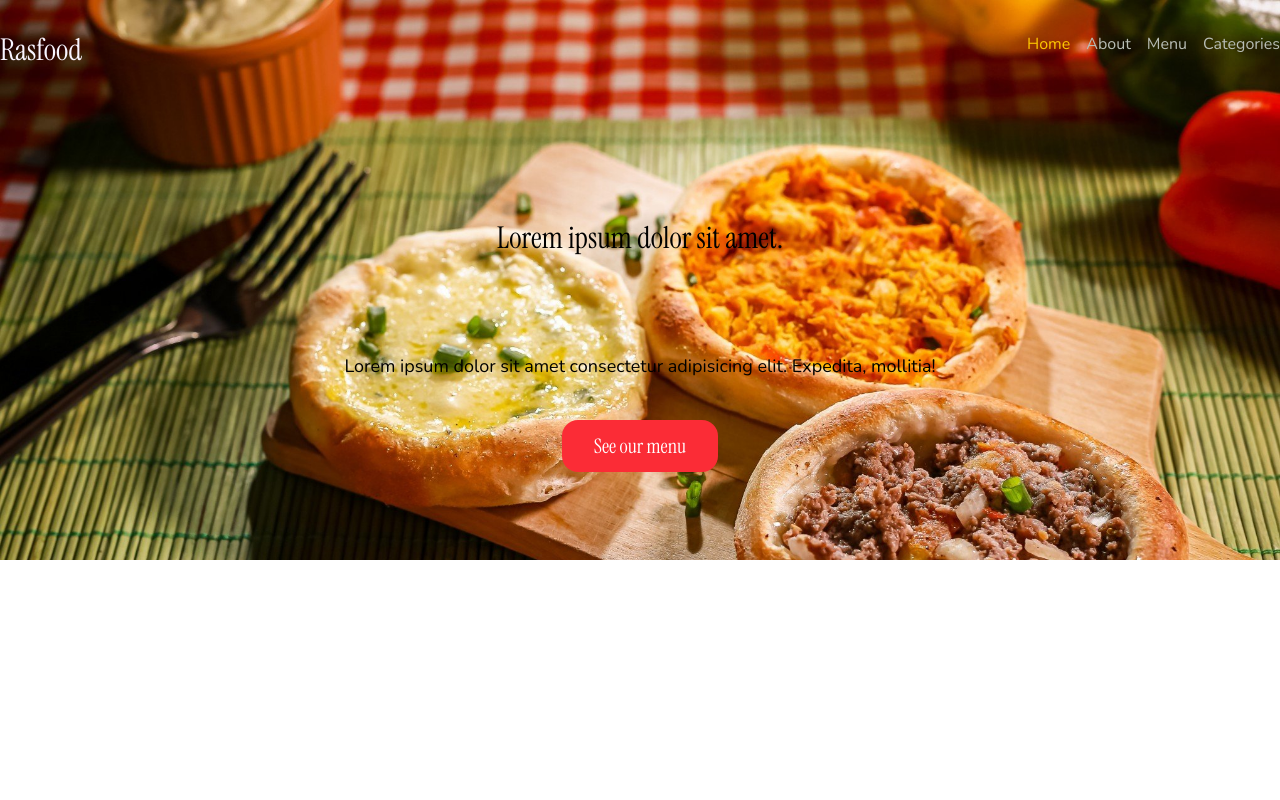
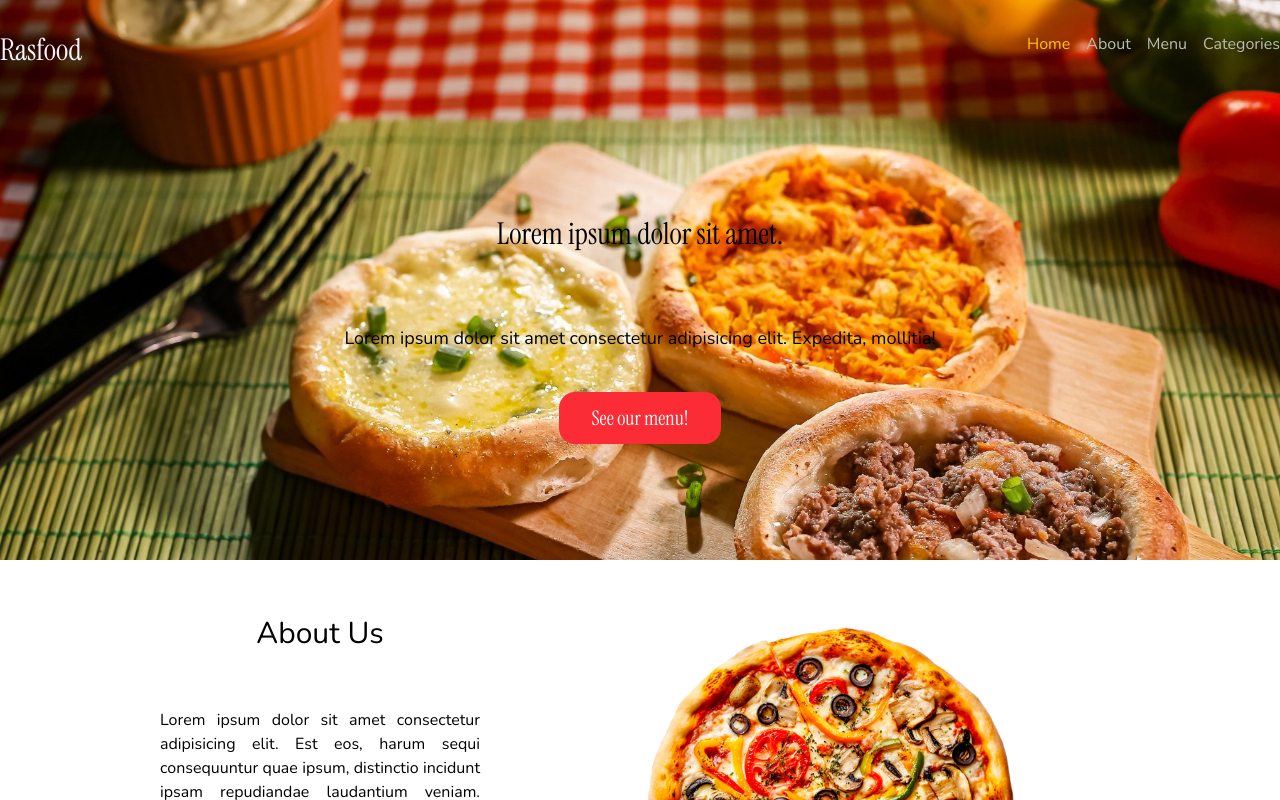
Before and after one commit to GuedesJoaoVictor/rasfood-frontend, a React (Vite) app: page / in a window 1280 px wide. Shown: the top 800 px of the page. Built offline with nearby package versions, Linux system fonts and the light colour scheme.

Commit message:
feat: Utilizando componente de Introduction

```diff
--- a/src/pages/home/index.tsx
+++ b/src/pages/home/index.tsx
@@ -1,30 +1,11 @@
-import esfiha from "../../assets/esfiha_na_bancada.jpeg";
-import { ContainerFull } from "../../components/ContainerFull";
-import { NavBar } from "../../components/NavBar";
+// import AboutUs from "./components/AboutUs";
+import Introduction from "./components/Introduction";
 
 export default function Home() {
   return (
-    <ContainerFull>
-      <div className="flex flex-col h-[70%] w-full text-center relative">
-        <img
-          src={esfiha}
-          alt="bruschetta"
-          className="w-full h-full object-cover object-top absolute -z-10"
-        />
-        <NavBar currentPage="Home" />
-        <div className="flex flex-col justify-center items-center h-full w-full gap-y-10">
-          <h1 className="text-3xl mt-8 mb-10 font-instrument-serif">
-            Lorem ipsum dolor sit amet.
-          </h1>
-          <p className="text-lg mt-4 w-1/2">
-            Lorem ipsum dolor sit amet consectetur adipisicing elit. Expedita,
-            mollitia!
-          </p>
-          <button className="py-3 px-8 bg-red-500 rounded-2xl text-white font-instrument-serif text-xl cursor-pointer hover:bg-red-700 transition duration-300 ease-in-out">
-            See our menu
-          </button>
-        </div>
-      </div>
-    </ContainerFull>
+    <>
+      <Introduction />
+      {/* <AboutUs /> */}
+    </>
   );
 }
```
